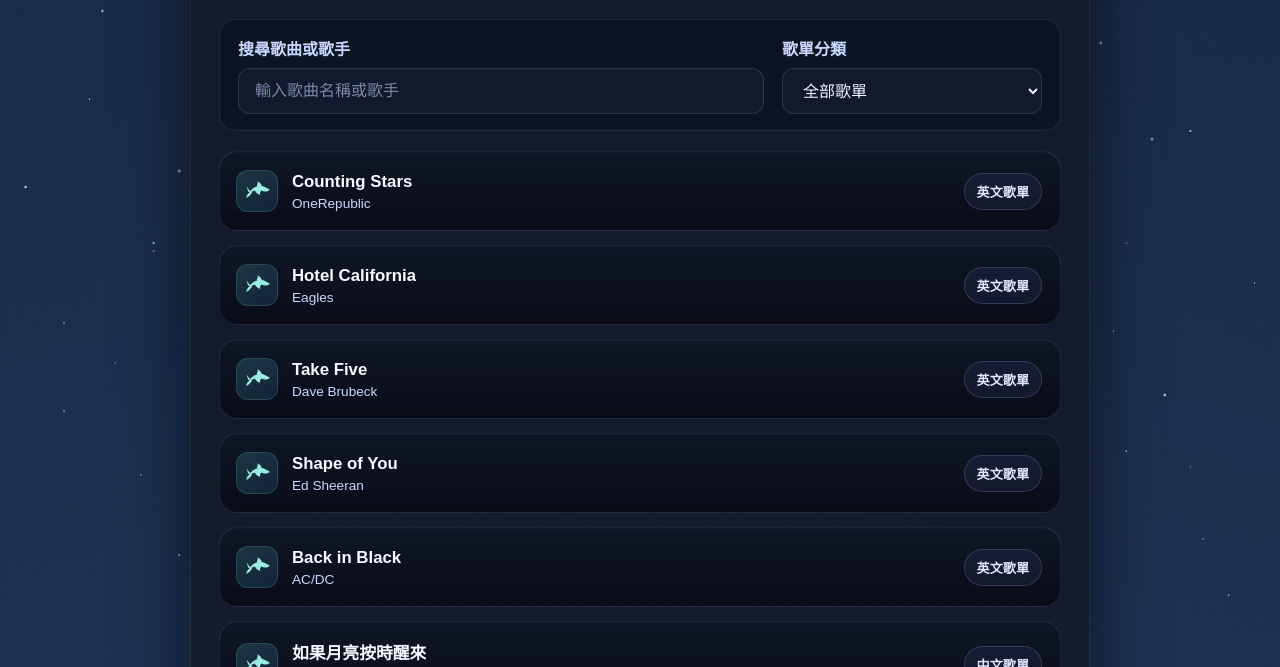
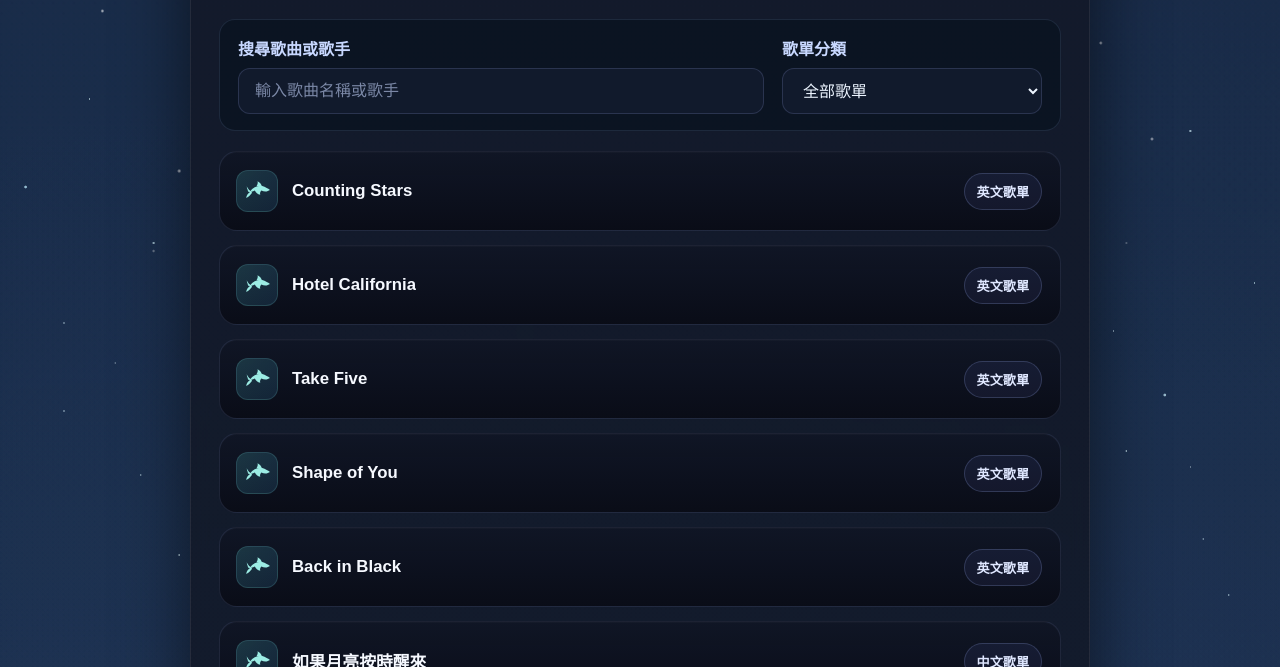
Before and after one commit to zzx950/deep-sea-playlist, a plain HTML site: page 3/index.html in a window 1280 px wide. Shown: the part 133-800 px from the top of the page. Drawn offline with Linux system fonts and the light colour scheme.

Commit message:
Remove artist names from playlist

```diff
--- a/3/index.html
+++ b/3/index.html
@@ -85,6 +85,6 @@
       </svg>
     </div>
 
-    <script src="script.js?v=playlist-20261027"></script>
+    <script src="script.js?v=hide-artists-20261027"></script>
   </body>
 </html>
--- a/3/script.js
+++ b/3/script.js
@@ -337,12 +337,6 @@
     name.textContent = song.name;
 
     meta.appendChild(name);
-    if (song.artist) {
-      const artist = document.createElement("span");
-      artist.className = "song-artist";
-      artist.textContent = song.artist;
-      meta.appendChild(artist);
-    }
     info.appendChild(track);
     info.appendChild(meta);
 
```
